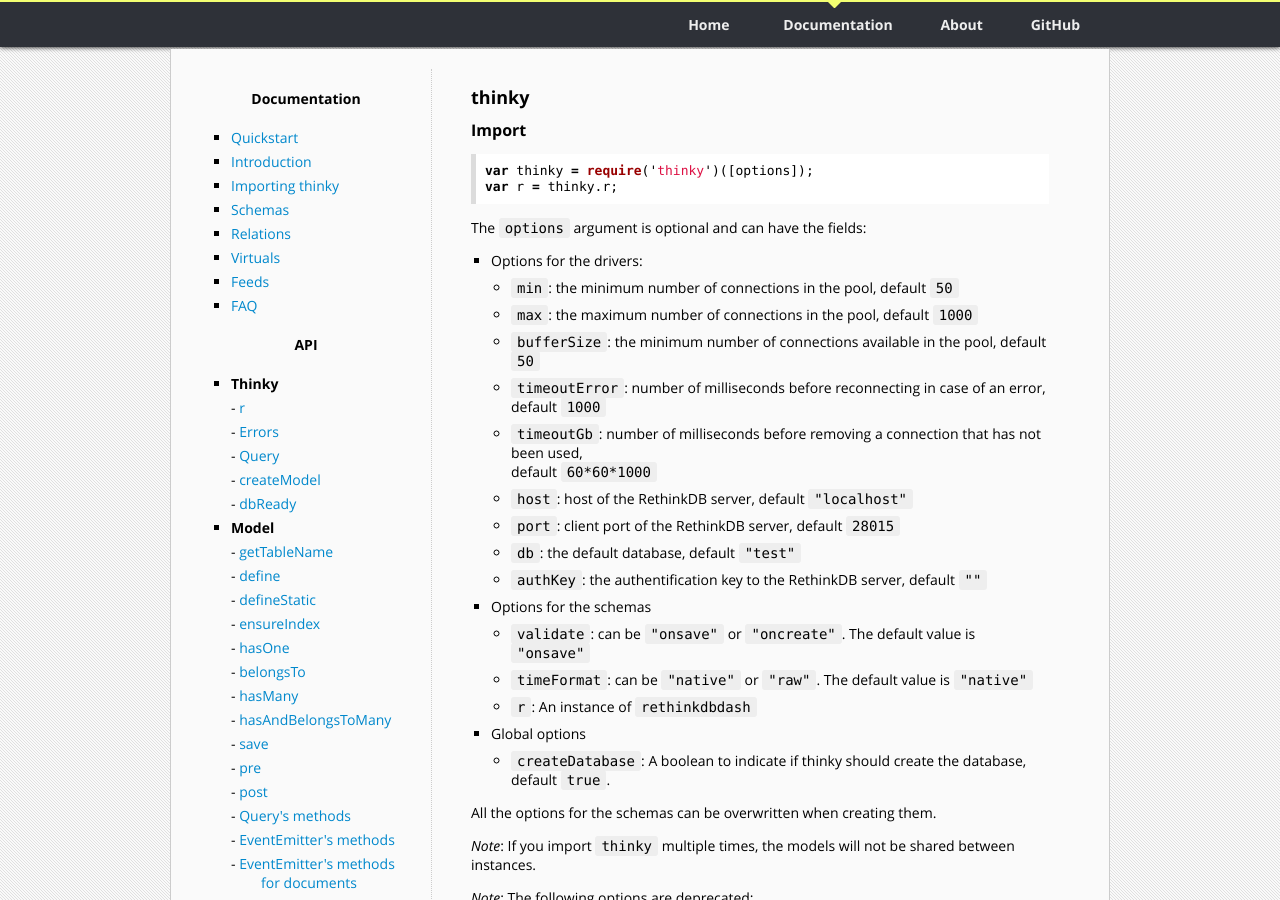
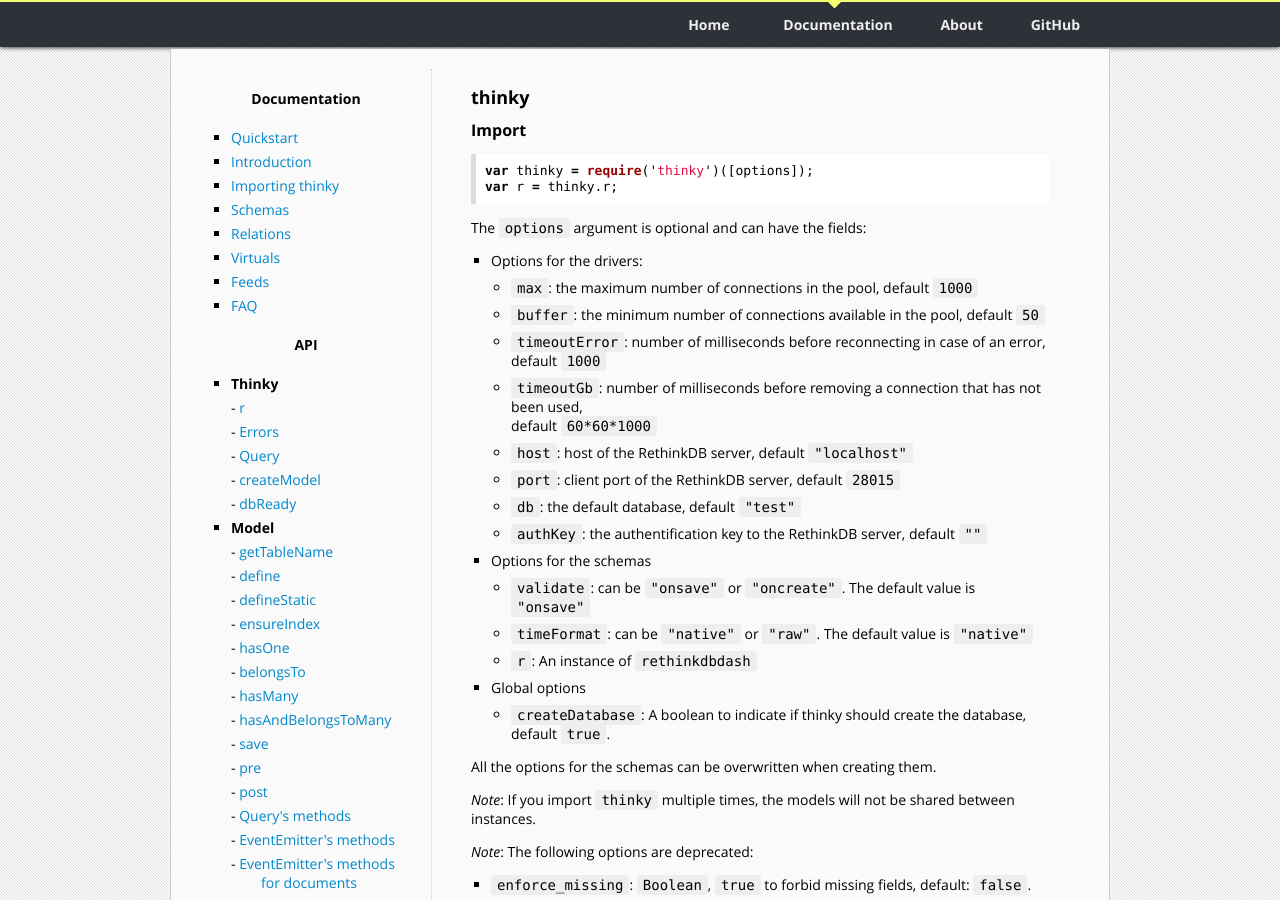
Before and after one commit to neumino/thinky, a Jekyll site: the page built from documentation/api/thinky.md, in a window 1280 px wide and 900 px high. Built offline with Jekyll 4.4.1, drawn with Linux system fonts in a browser that asks for light colours.

Commit message:
Remove min and replace bufferSize with buffer

```diff
--- a/documentation/api/thinky.md
+++ b/documentation/api/thinky.md
@@ -15,9 +15,8 @@
 The `options` argument is optional and can have the fields:
 
 - Options for the drivers:
-    - `min`: the minimum number of connections in the pool, default `50`
     - `max`: the maximum number of connections in the pool, default `1000`
-    - `bufferSize`: the minimum number of connections available in the pool, default `50`
+    - `buffer`: the minimum number of connections available in the pool, default `50`
     - `timeoutError`: number of milliseconds before reconnecting in case of an error,
     default `1000`
     - `timeoutGb`: number of milliseconds before removing a connection that has not been used,
```
